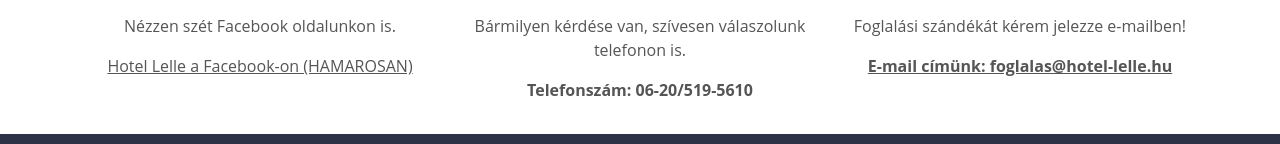
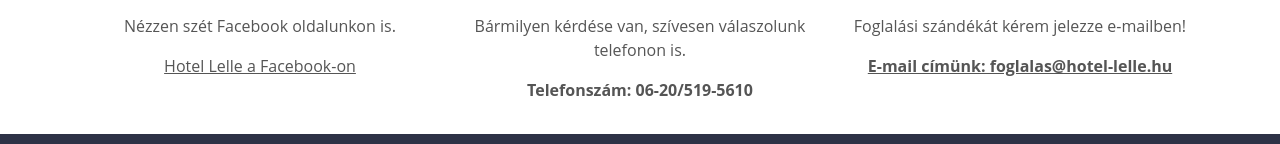
Before and after one commit to Atiballer/Hotel-Lelle-nuxt, a Nuxt app: page /kapcsolat in a window 1280 px wide. Shown: the part 1013-1157 px from the top of the page. Built offline with nearby package versions, Linux system fonts and the light colour scheme.

Commit message:
kapcsolat up

```diff
--- a/pages/kapcsolat.vue
+++ b/pages/kapcsolat.vue
@@ -11,7 +11,8 @@
     <div class="container contact pt-3">
       <h4>Hotel Lelle</h4>
       <p>
-                Áraink kialakításánál az volt a legfontosabb szempont, hogy mindenki számára elérhető legyen a nyaralás,
+        Áraink kialakításánál az volt a legfontosabb szempont, hogy mindenki számára elérhető
+        legyen a nyaralás,
         akiknek ez egyenlő a Balatonnal, a napfénnyel, fürdőzéssel!
       </p>
       <p>Címünk:
@@ -26,8 +27,8 @@
                              size="4x"
                              class="pb-3" />
           <p>Nézzen szét Facebook oldalunkon is.</p>
-                    <a href="https://www.facebook.com">
-                        <p>Hotel Lelle a Facebook-on (HAMAROSAN)</p>
+          <a href="https://www.facebook.com/hotellelle2018/">
+            <p>Hotel Lelle a Facebook-on</p>
           </a>
         </div>
         <div class="col-xs-12 col-md-4">
@@ -42,7 +43,7 @@
                              size="4x"
                              class="pb-3" />
           <p>Foglalási szándékát kérem jelezze e-mailben!</p>
-                    <a href="mailto:foglals@hotel-lelle.hu">
+          <a href="mailto:foglalas@hotel-lelle.hu">
             <p style="font-weight:bold">
               E-mail címünk: foglalas@hotel-lelle.hu
             </p>
```
Lines whose indentation alone changed are shown as unchanged.
